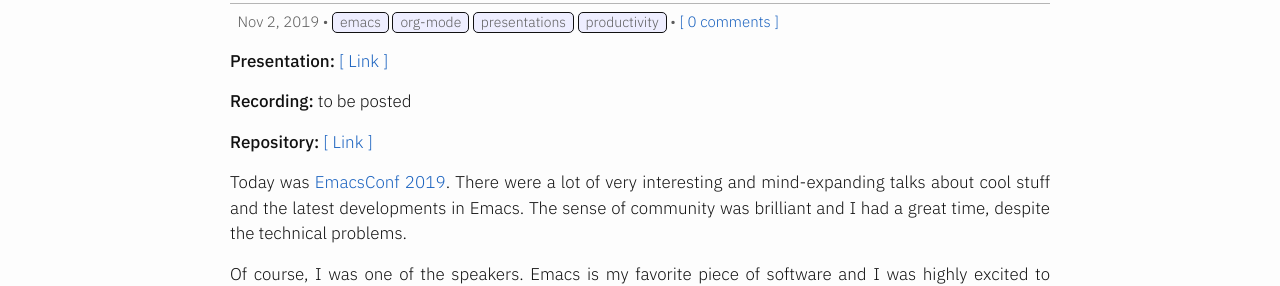
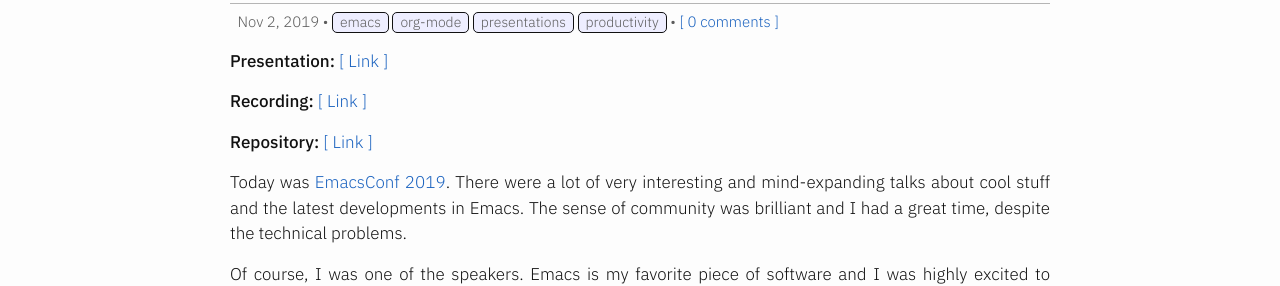
Before and after one commit to mrcnski/signor.dev, a Jekyll site: the page built from _posts/2019-11-02-managing-your-life-with-org-mode.md, in a window 1280 px wide. Shown: the part 137-423 px from the top of the page. Built offline with Jekyll 4.4.1, drawn with Linux system fonts in a browser that asks for light colours.

Commit message:
add link to presentation recording

```diff
--- a/_posts/2019-11-02-managing-your-life-with-org-mode.md
+++ b/_posts/2019-11-02-managing-your-life-with-org-mode.md
@@ -7,10 +7,10 @@ description: "Today was EmacsConf 2019. There were a lot of very interesting and
 
 **Presentation:** [[ Link ]](/files/managing-your-life-with-org-mode.html)
 
-**Recording:** to be posted
+**Recording:** [[ Link ]](https://media.emacsconf.org/2019/09.html)
 
 **Repository:** [[ Link ]](https://github.com/m-cat/managing-your-life-with-org-mode)
 
-Today was [EmacsConf 2019](emacsconf.org/2019). There were a lot of very interesting and mind-expanding talks about cool stuff and the latest developments in Emacs. The sense of community was brilliant and I had a great time, despite the technical problems.
+Today was [EmacsConf 2019](https://emacsconf.org/2019). There were a lot of very interesting and mind-expanding talks about cool stuff and the latest developments in Emacs. The sense of community was brilliant and I had a great time, despite the technical problems.
 
 Of course, I was one of the speakers. Emacs is my favorite piece of software and I was highly excited to participate in the first EmacsConf since I got really into Emacs in 2017. I spent a lot of time preparing, but there still had to be problems with the audio :( Anyway, a link to the presentation is up above, and when the recording is available I'll add that as well. Enjoy!
```
